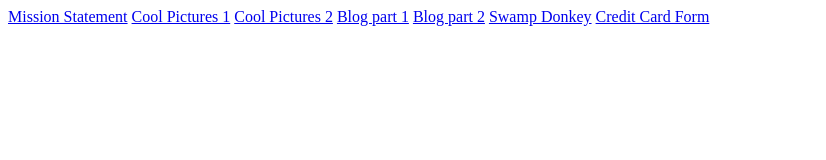
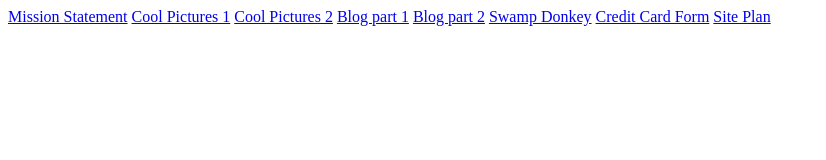
Before and after one commit to jjlarsen15/wd131, a plain HTML site: page index.html in a window 1280 px wide. Shown: the whole page, without its empty margins (0-826 px from the left). Drawn offline with Linux system fonts and the light colour scheme.

Commit message:
site plan

```diff
--- a/index.html
+++ b/index.html
@@ -13,5 +13,6 @@
     <a href="blog2/index.html">Blog part 2</a>
     <a href="bus200/index.html">Swamp Donkey</a>
     <a href="creditcard/index.html">Credit Card Form</a>
+    <a href="cookbook/site-plan.html">Site Plan</a>
 </body>
 </html>
```
